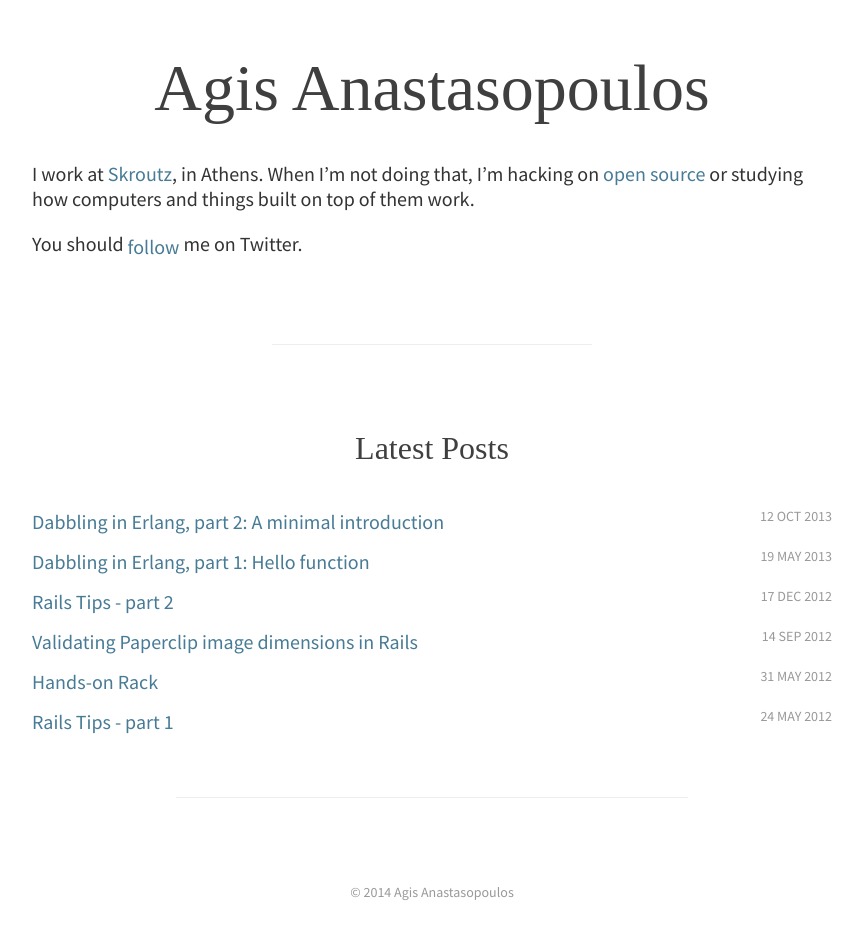
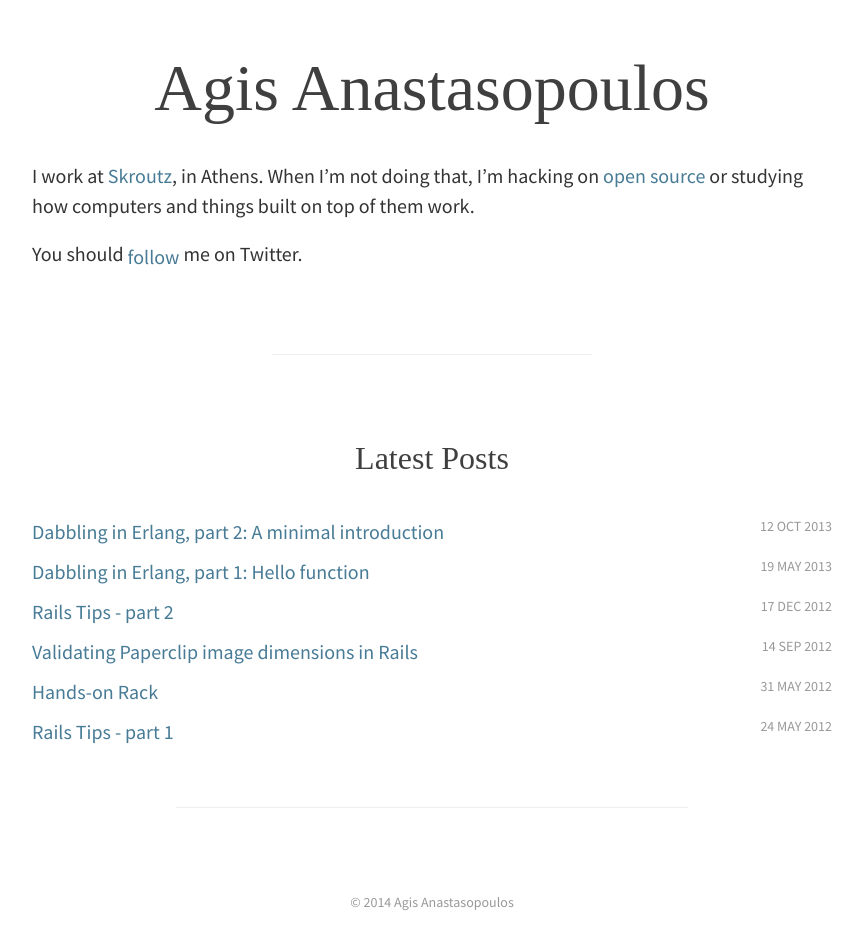
Before and after one commit to apostoiis/agis.io, a Jekyll site: the page built from index.html, in a window 1280 px wide. Shown: the whole page, without its empty margins (208-1071 px from the left). Built offline with Jekyll 4.4.1, drawn with Linux system fonts in a browser that asks for light colours; some web fonts are replaced; comment, search, counter and statistics services are not loaded.

Commit message:
CSS fixes

```diff
--- a/css/main.css
+++ b/css/main.css
@@ -3,16 +3,16 @@
   font-size: 20px;
   margin: 0;
   color: #333;
-  background: white;
+  background: #fff;
 }
+
+p { line-height: 1.5; }
 
 .container {
   max-width: 800px;
   margin: 40px auto;
   padding: 10px;
 }
-
-#intro img { margin: 25px 0 15px 0; }
 
 a {
   color: #477B96;
@@ -25,17 +25,14 @@
   padding: 0;
   line-height: 2;
 }
-
-#posts .post_title { float: left; }
-
-#posts .post_date {
+#posts .title { float: left; }
+#posts .date {
   font-size: 14px;
   text-transform: uppercase;
   float: right;
   color: #999;
 }
-
-#posts ul li { clear: both; }
+#posts li { clear: both; }
 
 hr {
   border: 0;
@@ -44,7 +41,6 @@
   margin: 85px auto;
 }
 
-#post hr { margin: 60px auto; }
 
 h1, h2 {
   font-family: "Poly", serif;
@@ -68,13 +64,12 @@
   font-size: 2.5em;
   margin: 20px 0;
 }
-
+#post hr { margin: 60px auto; }
 #post .date {
   color: #999;
   text-align: center;
   font-size: 18px;
 }
-
 #post h2 { margin: 1.7em 0 1.5em 0; }
 
 .back {
@@ -112,7 +107,6 @@
 }
 
 .highlight code { padding-left: 0; margin-left: 0 }
-
 .highlight .c { color: #999988; font-style: italic }
 .highlight .err { color: #a61717; background-color: #e3d2d2 }
 .highlight .k { font-weight: bold }
--- a/index.html
+++ b/index.html
@@ -5,7 +5,7 @@
 
 {% for post in site.posts %}
   <li>
-    <span class="post_title"><a href="{{ post.url }}">{{ post.title }}</a></span>
-    <span class="post_date">{{ post.date | date_to_string }}</span>
+    <span class="title"><a href="{{ post.url }}">{{ post.title }}</a></span>
+    <span class="date">{{ post.date | date_to_string }}</span>
   </li>
 {% endfor %}
```
Also changed, not shown: 1 other file.
